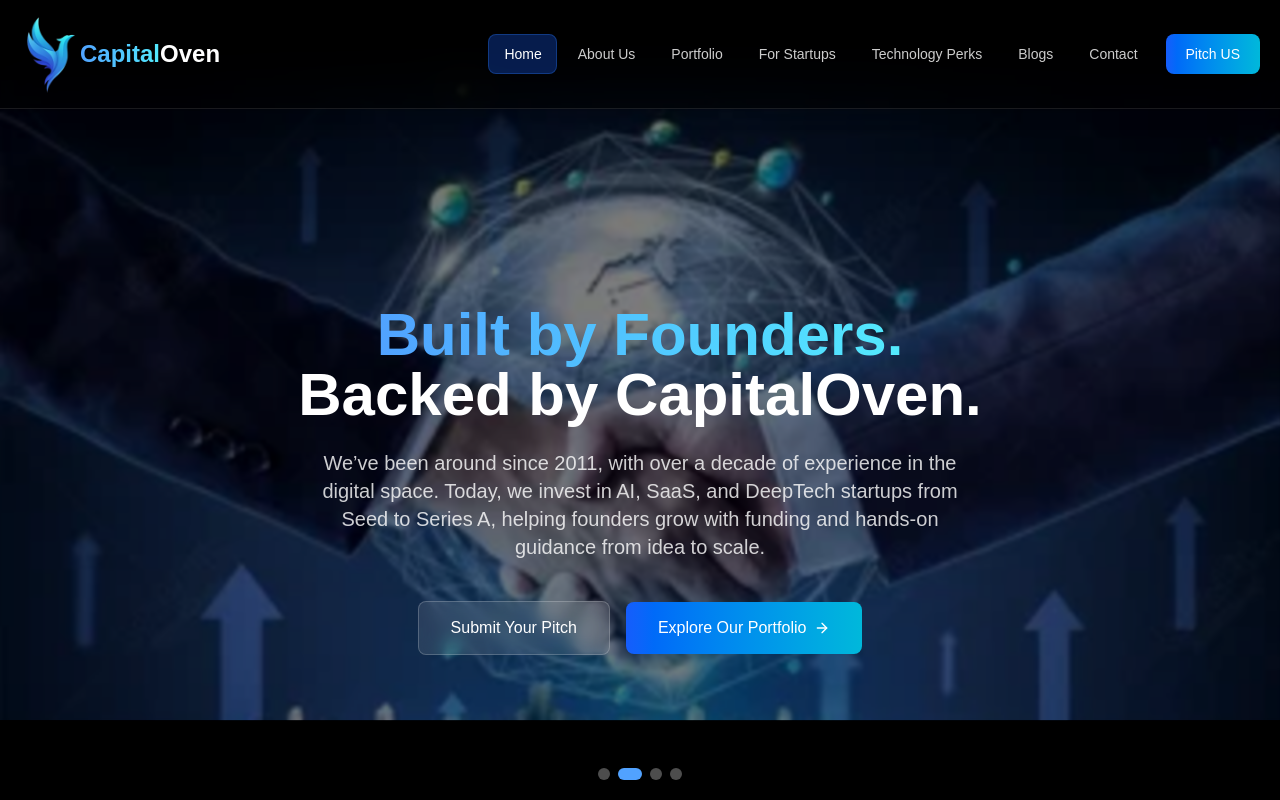
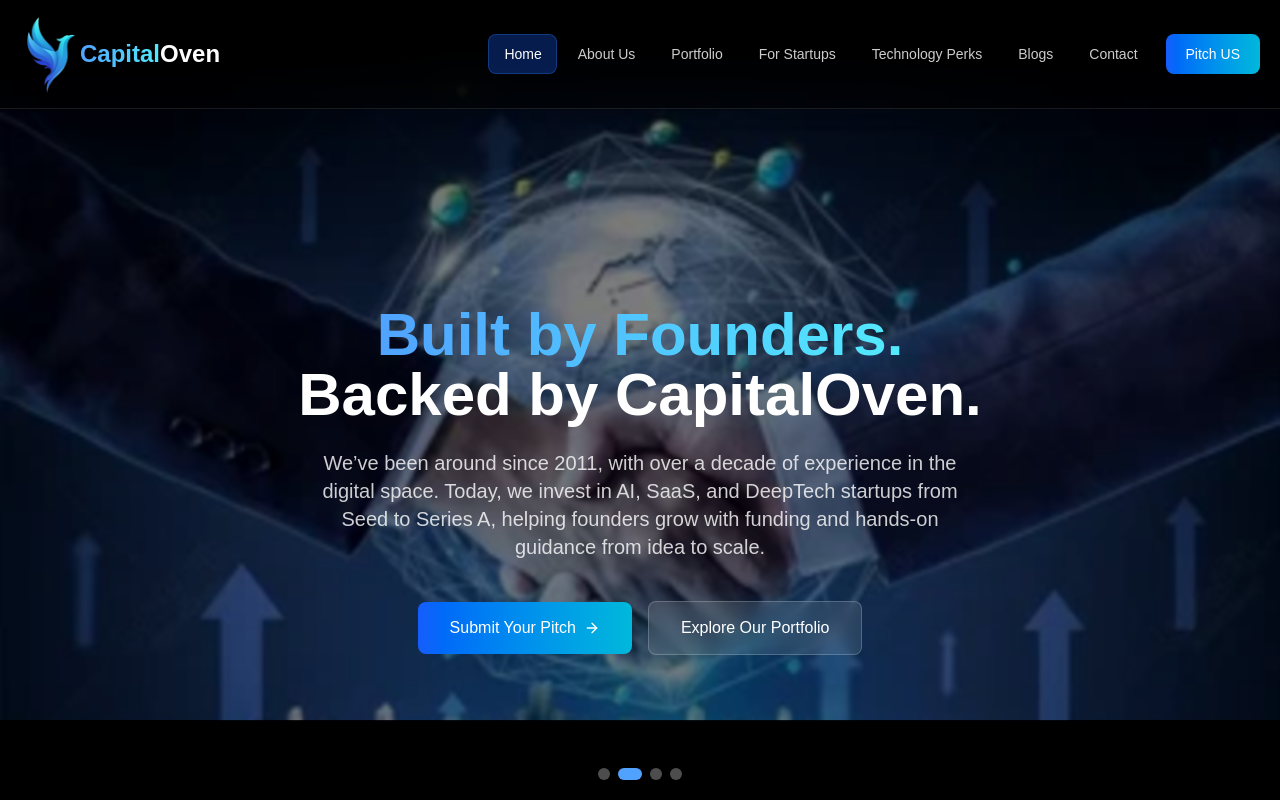
Before and after one commit to AHMAD789999/investor-web, a Next.js app: page / in a window 1280 px wide. Shown: the top 800 px of the page. Built offline with nearby package versions, Linux system fonts and the light colour scheme.

Commit message:
add link and pitch us button

```diff
--- a/src/app/page.js
+++ b/src/app/page.js
@@ -211,21 +211,21 @@
               className="flex-col md:flex-row items-center  sm:flex-col gap-4 justify-center"
             >
              <div className="flex-col md:flex-row flex items-center gap-4 justify-center">
- <Link href='/pitch'>
-                  <button className="px-8 py-3.5 rounded-lg bg-white/10 text-white font-medium border border-white/20 hover:bg-white/20 backdrop-blur-sm transition-all">
-                   Submit Your Pitch
 
-                  </button>
-                </Link>
-              <Link href='/portfolio'>
+              <Link href='/pitch'>
               <button className="px-8 py-3.5 rounded-lg bg-gradient-to-r from-blue-600 to-cyan-500 text-white font-medium flex items-center gap-2 group hover:shadow-xl hover:shadow-blue-500/20 transition-all">
-        Explore Our Portfolio
+         Submit Your Pitch
 
                 <FiArrowRight className="group-hover:translate-x-1 transition-transform" />
               </button>
              </Link>
 
+                <Link href='/portfolio'>
+                  <button className="px-8 py-3.5 rounded-lg bg-white/10 text-white font-medium border border-white/20 hover:bg-white/20 backdrop-blur-sm transition-all">
 
+Explore Our Portfolio
+                  </button>
+                </Link>
              </div>
             </motion.div>
           </motion.div>
```
